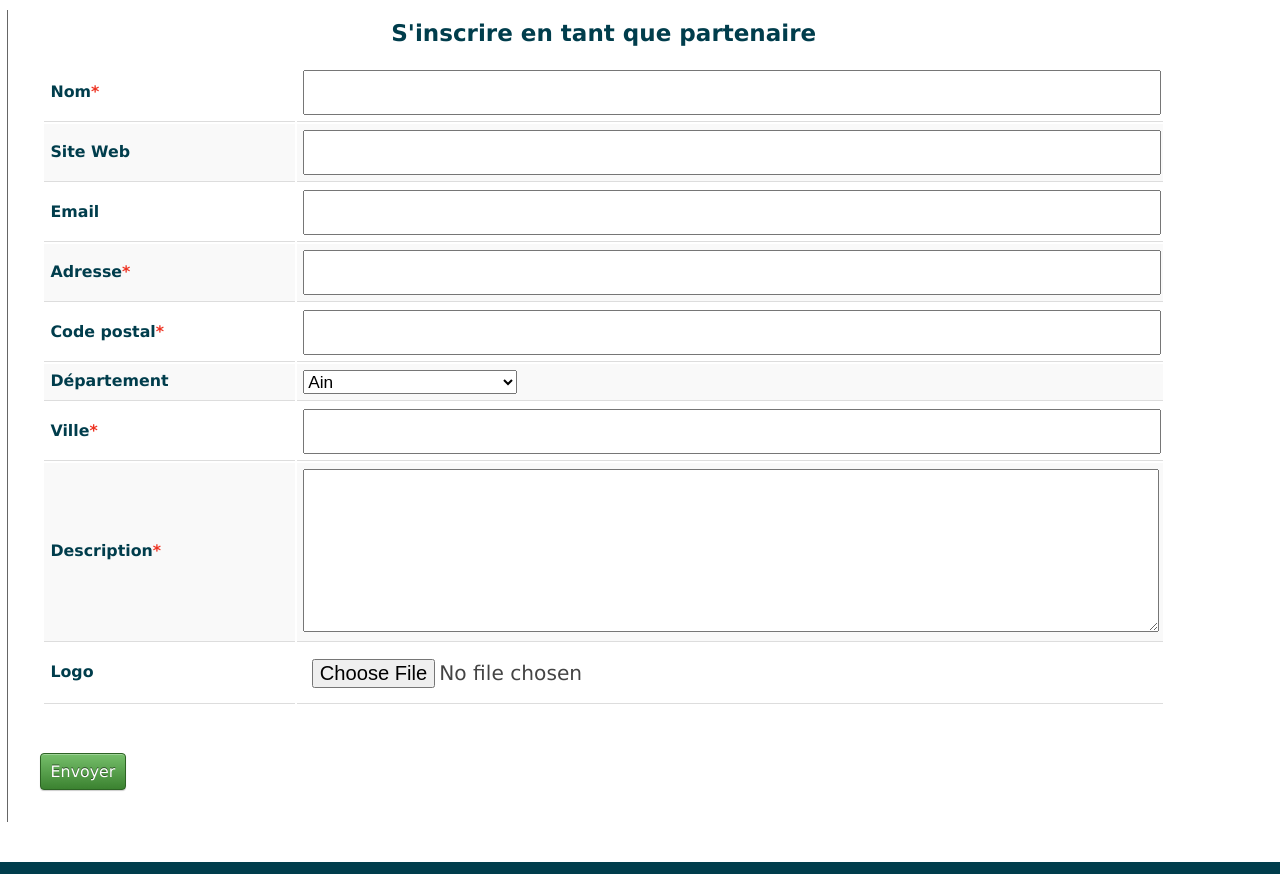
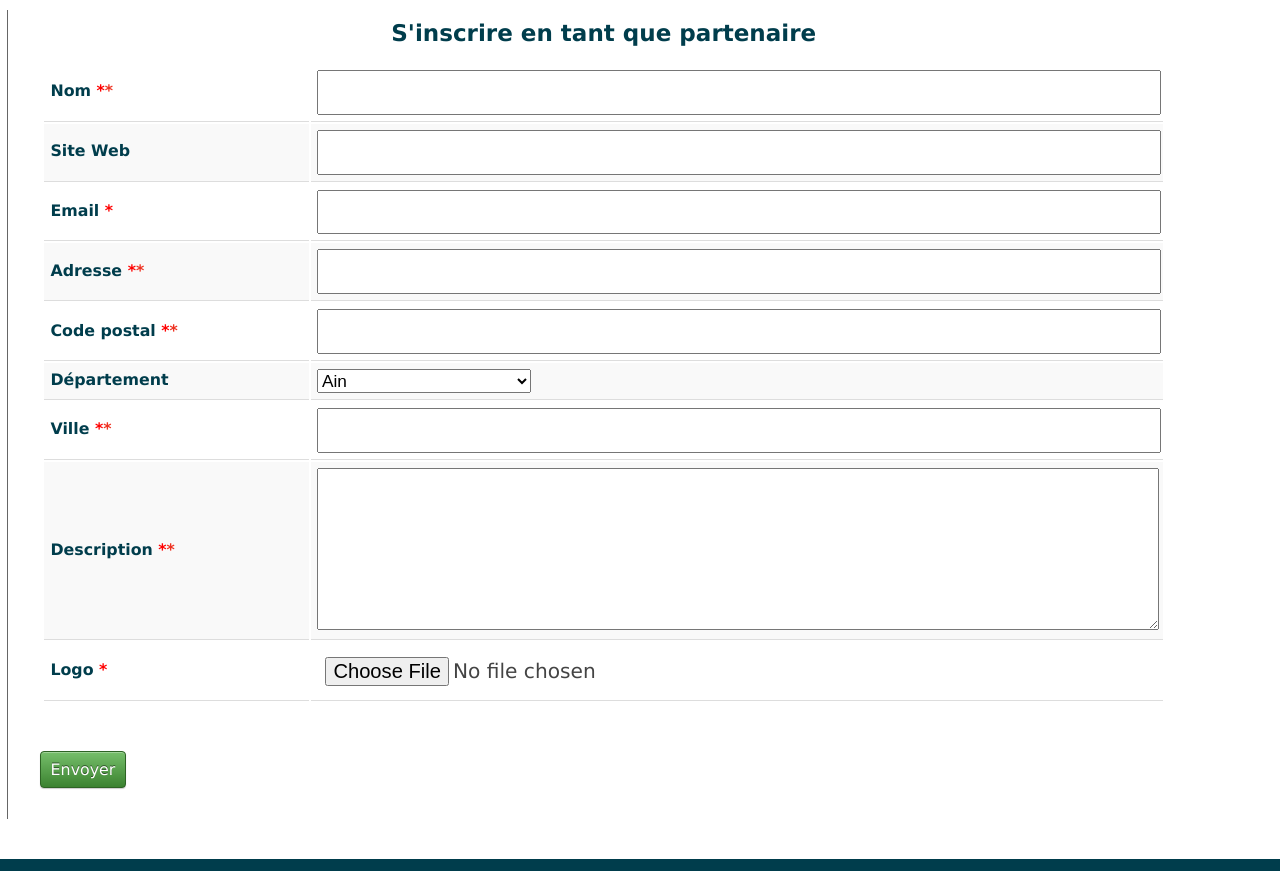
Before and after one commit to westerly/tuc, a CakePHP app: the page made by app/View/Partenaires/add.ctp in a window 1280 px wide. Shown: the part 20-894 px from the top of the page. Run offline with PHP 8.4 and a stand-in for CakePHP, Linux system fonts and the light colour scheme; the template is opened without the code that fills it: most values are stand-ins (such as "Sample title", 1, 10 or a date in 2020); data that the repository does not hold is empty; some libraries are stand-ins or nearby versions.

Commit message:
modif pour jeudi

```diff
--- a/app/Controller/DefisController.php
+++ b/app/Controller/DefisController.php
@@ -72,6 +72,7 @@ class DefisController extends AppController {
 		$this->Defi->recursive = 2;
 		$options = array('conditions' => array('Defi.' . $this->Defi->primaryKey => $id));
 		$this->set('defi', $this->Defi->find('first', $options));
+                $this->layout = 'ajax';
 	}
 
 /**
--- a/app/View/Layouts/front.ctp
+++ b/app/View/Layouts/front.ctp
@@ -5,8 +5,8 @@
 	<title>
 		<?php echo $title_for_layout; ?>
 	</title>
+        <link rel="shortcut icon" type="image/png" href="img/cake.icon.png" />
 	<?php
-		echo $this->Html->meta('icon');
 		echo $this->Html->css('front');
 		echo $this->Html->css('colorbox');
 
--- a/app/View/Partenaires/add.ctp
+++ b/app/View/Partenaires/add.ctp
@@ -12,7 +12,7 @@ echo $this->Form->create('Partenaire', array('type' => 'file'));
 <table>
     <legend> S'inscrire en tant que partenaire </legend>
     <tr class="input text required">
-        <td><label for="PartenairePartenaire">Nom</label></td>
+        <td><label for="PartenairePartenaire">Nom <span style="color: red">*</span></label></td>
         <td><input name="data[Partenaire][partenaire]" maxlength="50" type="text" id="PartenairePartenaire" required="required"></td>
     </tr>
     <tr class="input text">
@@ -20,15 +20,15 @@ echo $this->Form->create('Partenaire', array('type' => 'file'));
         <td><input name="data[Partenaire][adresseWeb]" maxlength="100" type="text" id="PartenaireAdresseWeb"></td>
     </tr>
     <tr class="input email">
-        <td><label for="PartenaireEmail">Email</label></td>
+        <td><label for="PartenaireEmail">Email <span style="color: red">*</span></label></td>
         <td><input name="data[Partenaire][email]" maxlength="100" type="email" id="PartenaireEmail"></td>
     </tr>
     <tr class="input text required">
-        <td><label for="PartenaireAdresse">Adresse</label></td>
+        <td><label for="PartenaireAdresse">Adresse <span style="color: red">*</span></label></td>
         <td><input name="data[Partenaire][adresse]" maxlength="255" type="text" id="PartenaireAdresse" required="required"></td>
     </tr>
     <tr class="input number required">
-        <td><label for="PartenaireCp">Code postal</label></td>
+        <td><label for="PartenaireCp">Code postal <span style="color: red">*</span></label></td>
         <td><input name="data[Partenaire][cp]" type="number" id="PartenaireCp" required="required"></td>
     </tr>
     <tr class="input select">
@@ -133,15 +133,15 @@ echo $this->Form->create('Partenaire', array('type' => 'file'));
         </select></td>
     </tr>
     <tr class="input text required">
-        <td><label for="PartenaireVille">Ville</label></td>
+        <td><label for="PartenaireVille">Ville <span style="color: red">*</span></label></td>
         <td><input name="data[Partenaire][ville]" maxlength="100" type="text" id="PartenaireVille" required="required"></td>
     </tr>
     <tr class="input textarea required">
-        <td><label for="PartenaireDescription">Description</label></td>
+        <td><label for="PartenaireDescription">Description <span style="color: red">*</span></label></td>
         <td><textarea name="data[Partenaire][description]" cols="30" rows="6" id="PartenaireDescription" required="required"></textarea></td>
     </tr>
     <tr class="input file">
-        <td><label for="PartenaireNewFichierLogo">Logo</label></td>
+        <td><label for="PartenaireNewFichierLogo">Logo <span style="color: red">*</span></label></td>
         <td><input type="file" name="data[Partenaire][new_fichierLogo]" id="PartenaireNewFichierLogo"></td>
     </tr>
 </table>
--- a/app/View/Partenaires/index.ctp
+++ b/app/View/Partenaires/index.ctp
@@ -11,7 +11,7 @@ echo $this->Session->flash('nok');
 	foreach($partenaires as $part) {
            ?>
     <div class="partenaires">
-        <?php echo $this->Html->image($part['Partenaire']['fichierLogo'], array('width'=>'250', 'height'=>'250','pop'=>$this->Html->url(array('controller'=>'partenaires', 'action'=>'view', $part['Partenaire']['partenaire_id']), true))) ?>
+        <?php echo $this->Html->image($part['Partenaire']['fichierLogo'], array('width'=>'250', 'height'=>'250','alt'=>$part['Partenaire']['partenaire'],'pop'=>$this->Html->url(array('controller'=>'partenaires', 'action'=>'view', $part['Partenaire']['partenaire_id']), true))) ?>
     </div>
 
             <?php
--- a/app/webroot/js/front.js
+++ b/app/webroot/js/front.js
@@ -44,16 +44,16 @@ $(function(){
         var vitesse = 500;
         if($(this).attr('item') > 1) {
             if($(this).hasClass('prev')) {
-                dep = -236;
+                dep = 236;
                 if($(this).parent().find('.next').attr('item') == 1)
-                    dep = -243;
+                    dep = 243;
                 $(this).parent().find('.next').attr('item', parseInt($(this).parent().find('.next').attr('item'))+1);
                 $(this).parent().find('.prev').attr('item', parseInt($(this).parent().find('.prev').attr('item'))-1);
             }
             else if($(this).hasClass('next')) {
-                dep = 236;
+                dep = -236;
                 if($(this).parent().find('.prev').attr('item') == 2)
-                    dep = 243;
+                    dep = -243;
                 $(this).parent().find('.next').attr('item', parseInt($(this).parent().find('.next').attr('item'))-1);
                 $(this).parent().find('.prev').attr('item', parseInt($(this).parent().find('.prev').attr('item'))+1);
            }
```
Also changed, not shown: app/View/Defis/index.ctp (+5 -3 lines), app/View/Defis/view.ctp (+15 -5 lines), app/webroot/css/front.css (+8 -0 lines), app/webroot/css/images/border1.png (deleted), app/webroot/css/images/border2.png (deleted), app/webroot/img/cake.icon.png, 1 other file.
